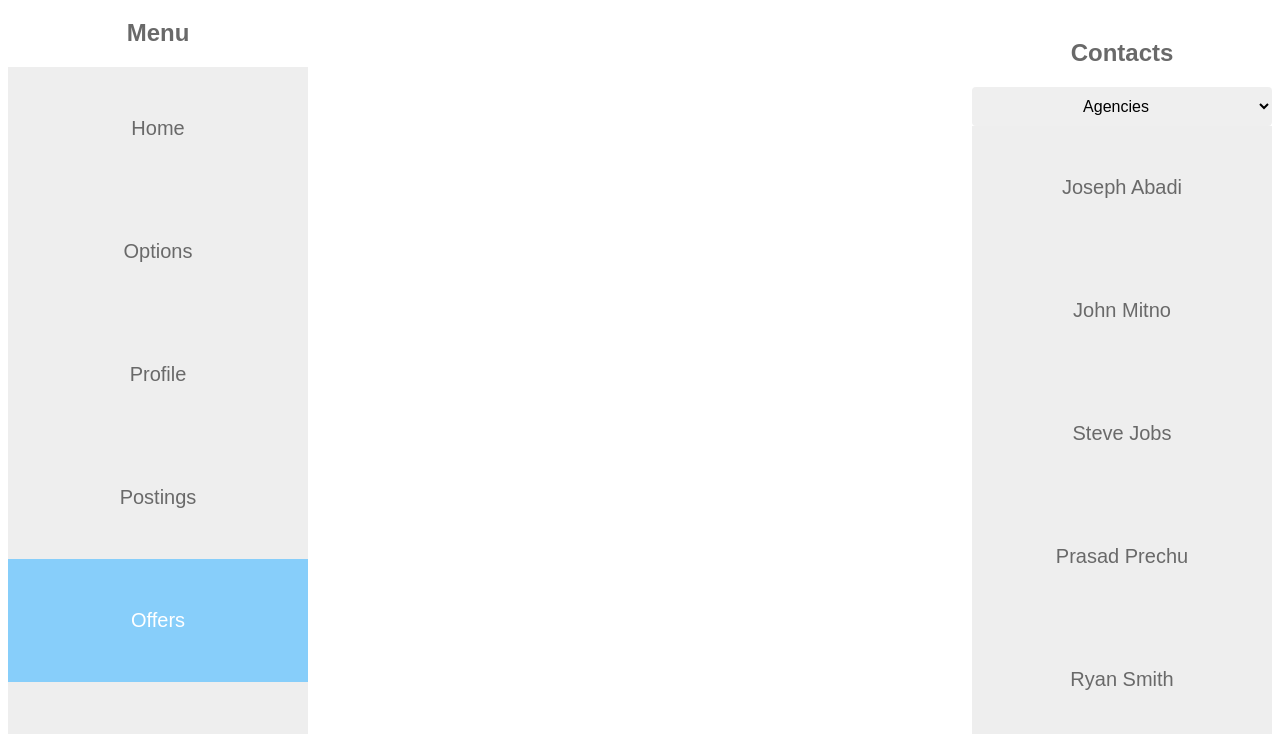
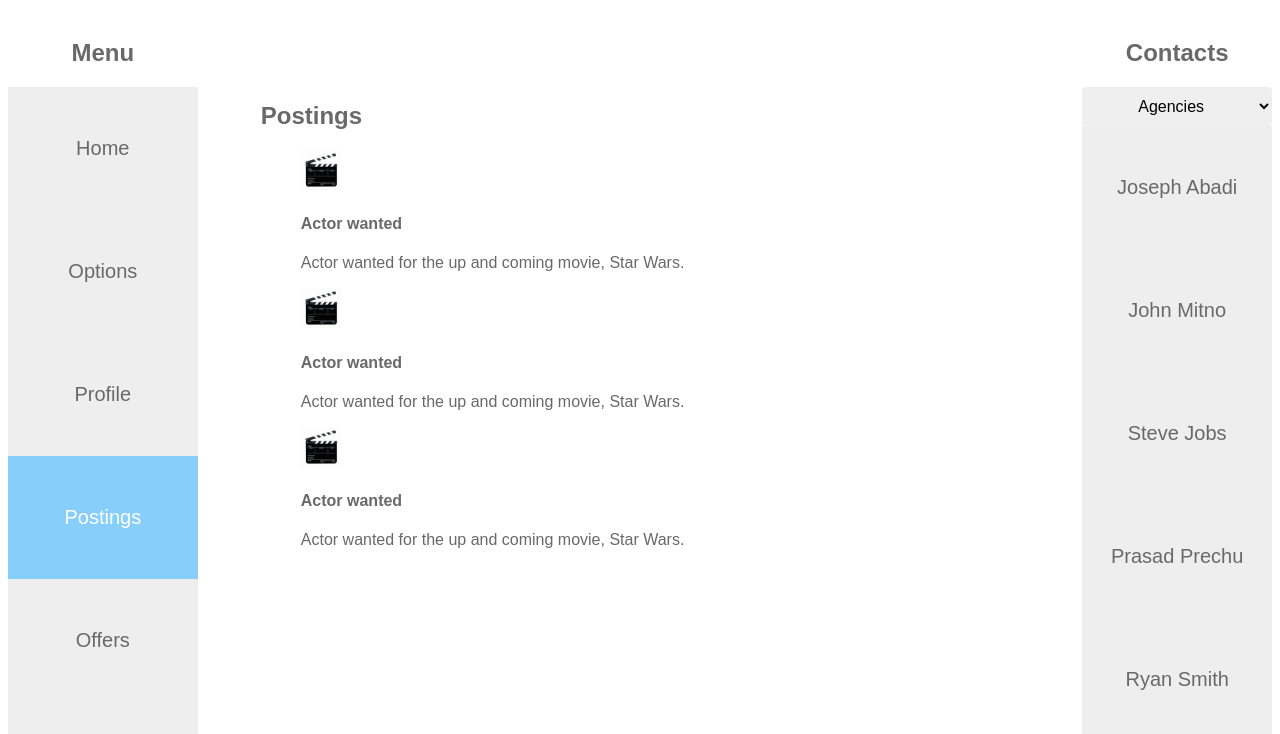
Before and after one commit to mia9704/CTS, a plain HTML site: page CTS/offers.html in a window 1280 px wide. Shown: the part 61-795 px from the top of the page. Drawn offline with Linux system fonts and the light colour scheme.

Commit message:
column stuff works now

```diff
--- a/CTS/offers.css
+++ b/CTS/offers.css
@@ -1,14 +1,15 @@
 .contacts {
-    width: 300px;
+    width: 15%;
     border-radius: 4px;
-    float: right;
+    float: left;
     text-align: center;
     border-bottom: 5px solid #87CEFA;
 }
 
 .menu {
-    width: 300px;
+    width: 15%;
     border-radius: 10px;
+    float: left;
     text-align: center;
     border-bottom: 5px solid #87CEFA;
 }
@@ -48,3 +49,16 @@ option {
     border: none;
     border-radius: 4px;
 }
+.postings {
+    margin: auto;
+    width: 60%;
+    float:left;
+    padding:5%;
+}
+ul {
+    list-style-type:none;
+}
+img {
+    height:40px;
+    width:40px;
+}
--- a/CTS/offers.html
+++ b/CTS/offers.html
@@ -6,10 +6,52 @@
     <meta name="author" content="Jose Guan Zhou" />
     <title>Connect the Stars</title>
     <link rel="stylesheet" href="default.css">
-    <link rel="stylesheet" href="home.css">
+    <link rel="stylesheet" href="postings.css">
 </head>
 <body>
     <h1>Connect The Stars</h1>
+    <div class="container">
+        <div class="menu">
+            <h2>Menu</h2>
+            <a href="/home.html">Home</a>
+            <a href="/options.html">Options</a>
+            <a href="/profile.html">Profile</a>
+            <a href="/postings.html" class="active">Postings</a>
+            <a href="/offers.html">Offers</a>
+            <a href="/messages.html">Messages</a>
+        </div>
+        <div class="postings">
+            <h2>Postings</h2>
+            <ul>
+                <li>
+                    <div class="card">
+                        <img src="movie.jpg" alt="Avatar">
+                        <div class="container">
+                            <h4><b>Actor wanted</b></h4>
+                            <p>Actor wanted for the up and coming movie, Star Wars.</p>
+                        </div>
+                    </div>
+                </li>
+                <li>
+                    <div class="card">
+                        <img src="movie.jpg" alt="Avatar">
+                        <div class="container">
+                            <h4><b>Actor wanted</b></h4>
+                            <p>Actor wanted for the up and coming movie, Star Wars.</p>
+                        </div>
+                    </div>
+                </li>
+                <li>
+                    <div class="card">
+                        <img src="movie.jpg" alt="Avatar">
+                        <div class="container">
+                            <h4><b>Actor wanted</b></h4>
+                            <p>Actor wanted for the up and coming movie, Star Wars.</p>
+                        </div>
+                    </div>
+                </li>
+            </ul>
+        </div>
         <div class="contacts">
             <h2>Contacts</h2>
             <select>
@@ -22,15 +64,9 @@
             <a href="#">Prasad Prechu</a>
             <a href="#">Ryan Smith</a>
             <a href="#">Carlos Lopez</a>
+            <a href="#">Jose Guan Zhou</a>
+            <a href="#">Misheelt Munkhjargal</a>
         </div>
-    <div class="menu">
-        <h2>Menu</h2>
-        <a href="/home.html">Home</a>
-        <a href="/options.html">Options</a>
-        <a href="/profile.html">Profile</a>
-        <a href="/postings.html">Postings</a>
-        <a href="/offers.html" class="active">Offers</a>
-        <a href="/messages.html">Messages</a>
     </div>
 </body>
 </html>
--- a/CTS/postings.css
+++ b/CTS/postings.css
@@ -1,13 +1,13 @@
 .contacts {
-    width: 25%;
+    width: 15%;
     border-radius: 4px;
-    float: right;
+    float: left;
     text-align: center;
     border-bottom: 5px solid #87CEFA;
 }
 
 .menu {
-    width: 25%;
+    width: 15%;
     border-radius: 10px;
     float: left;
     text-align: center;
@@ -51,9 +51,14 @@ option {
 }
 .postings {
     margin: auto;
-    width: 50%;
-    display: inline-block;
+    width: 60%;
+    float:left;
+    padding:5%;
 }
 ul {
     list-style-type:none;
 }
+img {
+    height:40px;
+    width:40px;
+}
--- a/options.css
+++ b/options.css
@@ -1,3 +1,50 @@
-body
-{
+.contacts {
+    width: 300px;
+    border-radius: 4px;
+    float: right;
+    text-align: center;
+    border-bottom: 5px solid #87CEFA;
 }
+
+.menu {
+    width: 300px;
+    border-radius: 10px;
+    text-align: center;
+    border-bottom: 5px solid #87CEFA;
+}
+
+.contacts a, .menu a {
+    background-color: #eee;
+    color: #696969;
+    display: block;
+    padding: 50px 20px;
+    text-decoration: none;
+    font-size: 20px;
+}
+
+.contacts a:hover, .menu a:hover {
+    background-color: #ccc;
+}
+
+.contacts a.active, .menu a.active {
+    background-color: #87CEFA;
+    color: white;
+}
+h1 {
+    text-align:center;
+}
+select {
+    border: none;
+    padding: 10px 10px;
+    text-align: center;
+    text-decoration: none;
+    display: inline-block;
+    font-size: 16px;
+    border-radius: 4px;
+    width: 100%;
+}
+option {
+    padding: 10px 10px;
+    border: none;
+    border-radius: 4px;
+}
```
Also changed, not shown: CTS/postings.html (+18 -13 lines), options.html (+29 -4 lines), CTS/movie.jpg (added). Lines whose indentation alone changed are shown as unchanged.
